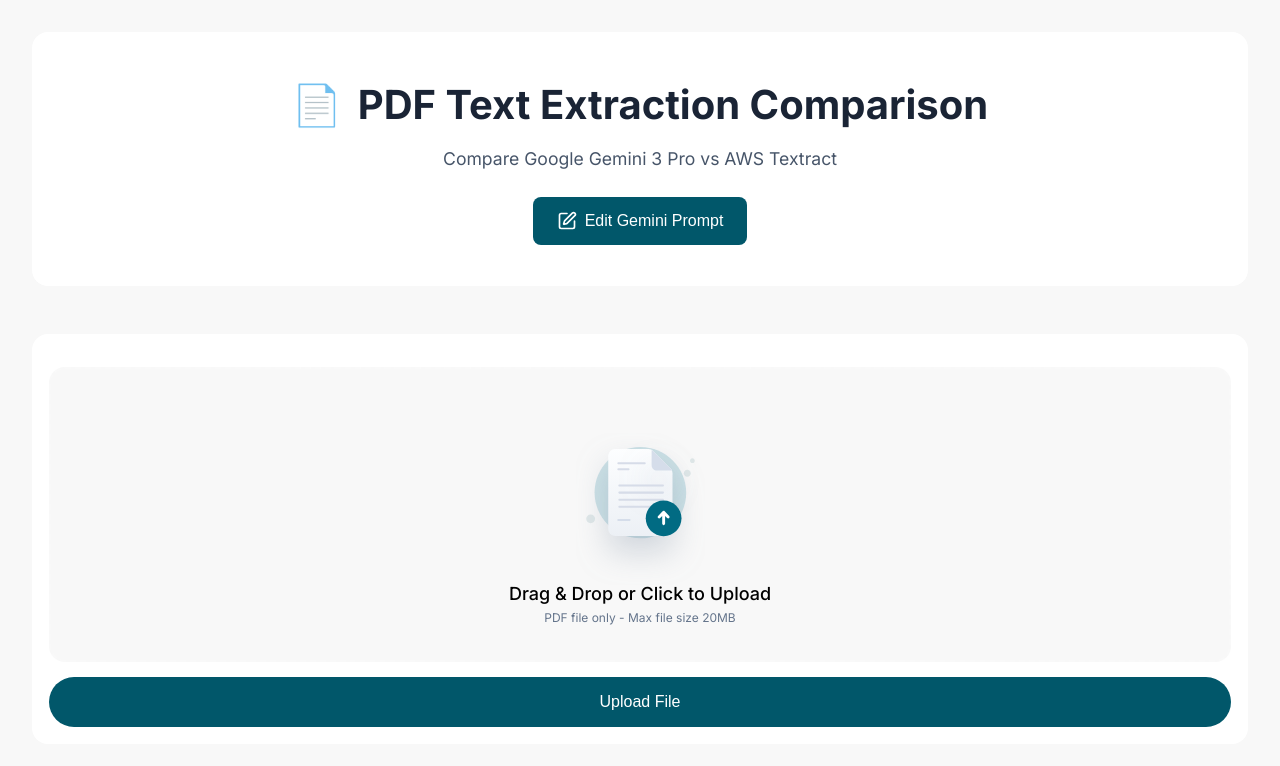
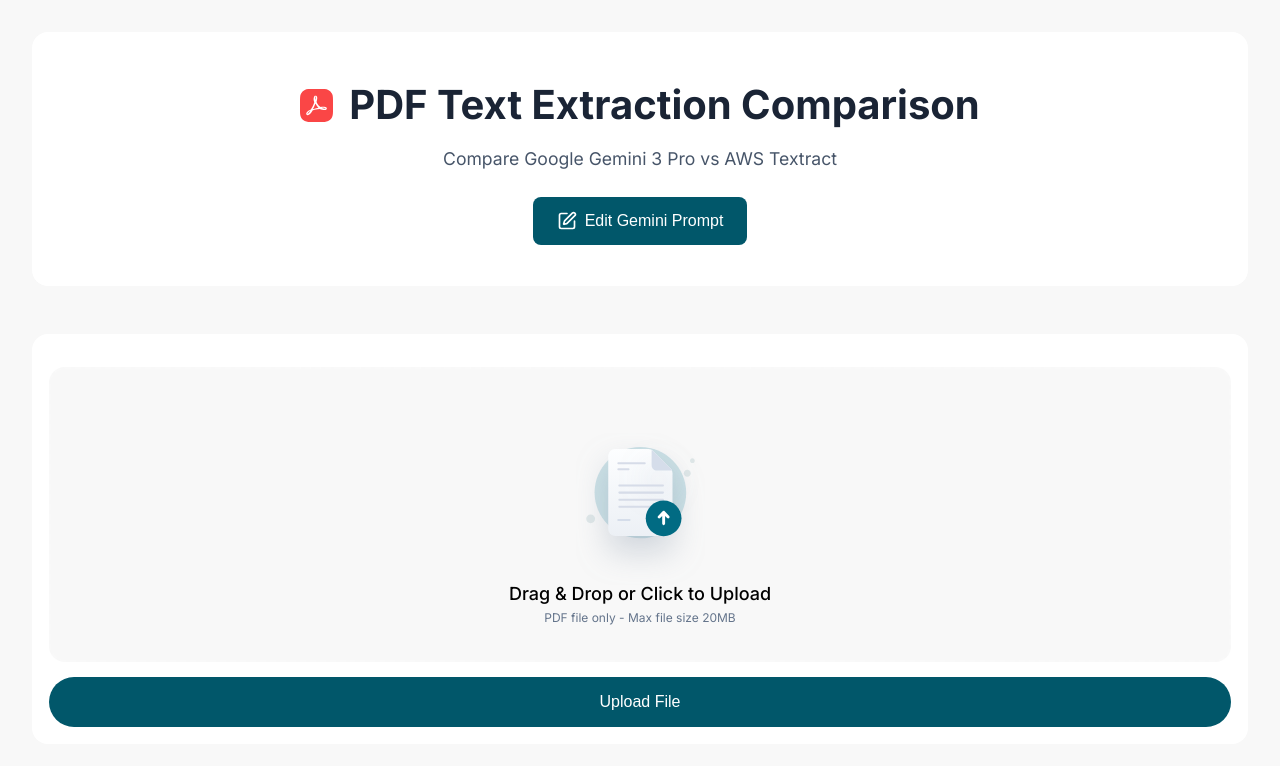
Before and after one commit to vanssoni/gemini-test-v2, a website: page public/index.html in a window 1280 px wide. Drawn offline with Linux system fonts and the light colour scheme.

Commit message:
image changes are done

```diff
--- a/public/index.html
+++ b/public/index.html
@@ -18,13 +18,13 @@
         <header class="header">
             <div class="header-content">
                 <h1 class="title">
-                    <span class="icon">📄</span>
+                    <img src="./download.svg" alt="Upload" class="file-pdf" />
                     PDF Text Extraction Comparison
                 </h1>
                 <p class="subtitle">Compare Google Gemini 3 Pro vs AWS Textract</p>
                 <button class="header-edit-prompt-button" id="headerEditPromptButton" title="Edit Gemini Prompt">
                     <!-- <span class="button-icon">✏️</span> -->
-                    <img src="./square-pen.svg" alt="Upload" class="edit-pdf" style="color: white;"/>
+                    <img src="./square-pen.svg" alt="Upload" class="edit-pdf" style="color: white;" />
                     <span class="button-text">Edit Gemini Prompt</span>
                 </button>
             </div>
--- a/public/styles.css
+++ b/public/styles.css
@@ -165,6 +165,9 @@ body {
 }
 .upload-pdf{
     width: 15px;
+}
+.file-pdf{
+    width: 33px;
 }
 .edit-pdf{
     width: 20px;
```
